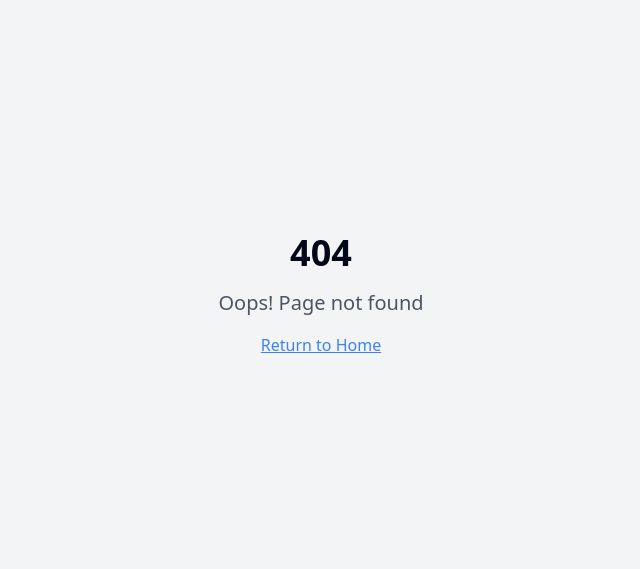
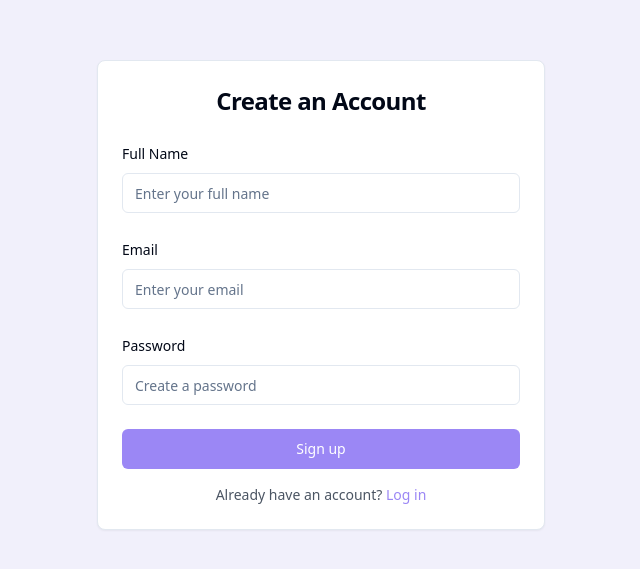
Before and after one commit to dbillion/wanderluxe-magic, a React (Vite) app: page /signup in a window 1280 px wide. Before the commit this address had no page. Shown: the part 105-674 px from the top of the page, without its empty margins (319-959 px from the left). Built offline with nearby package versions, Linux system fonts and the light colour scheme.

Commit message:
Add login/signup pages
Adds basic login and signup functionality using AuthNext, including a welcome message upon successful login to access the AI planning feature.  No specific implementation details are included in this commit.

```diff
--- a/src/App.tsx
+++ b/src/App.tsx
@@ -14,6 +14,8 @@ import Contact from "./pages/Contact";
 import Blog from "./pages/Blog";
 import BestDeals from "./pages/BestDeals";
 import ItineraryGenerator from "./pages/ItineraryGenerator";
+import Login from "./pages/Login";
+import SignUp from "./pages/SignUp";
 
 const queryClient = new QueryClient();
 
@@ -33,6 +35,8 @@ const App = () => (
           <Route path="/blog" element={<Blog />} />
           <Route path="/deals" element={<BestDeals />} />
           <Route path="/planner" element={<ItineraryGenerator />} />
+          <Route path="/login" element={<Login />} />
+          <Route path="/signup" element={<SignUp />} />
           <Route path="*" element={<NotFound />} />
         </Routes>
       </BrowserRouter>
--- a/src/components/Navbar.tsx
+++ b/src/components/Navbar.tsx
@@ -10,6 +10,7 @@ import {
   NavigationMenuTrigger,
 } from "@/components/ui/navigation-menu";
 import { cn } from "@/lib/utils";
+import { Link } from "react-router-dom";
 
 const Navbar = () => {
   return (
@@ -66,8 +67,12 @@ const Navbar = () => {
           </NavigationMenu>
 
           <div className="flex gap-4">
-            <Button variant="ghost">Login</Button>
-            <Button className="bg-primary text-white hover:bg-primary/90">Sign Up</Button>
+            <Button variant="ghost" asChild>
+              <Link to="/login">Login</Link>
+            </Button>
+            <Button className="bg-primary text-white hover:bg-primary/90" asChild>
+              <Link to="/signup">Sign Up</Link>
+            </Button>
           </div>
         </div>
       </div>
--- /dev/null
+++ b/src/components/auth/LoginForm.tsx
@@ -0,0 +1,70 @@
+
+import React from "react";
+import { useForm } from "react-hook-form";
+import { Button } from "@/components/ui/button";
+import {
+  Form,
+  FormControl,
+  FormField,
+  FormItem,
+  FormLabel,
+  FormMessage,
+} from "@/components/ui/form";
+import { Input } from "@/components/ui/input";
+import { useNavigate } from "react-router-dom";
+import { toast } from "sonner";
+
+interface LoginFormValues {
+  email: string;
+  password: string;
+}
+
+const LoginForm = () => {
+  const navigate = useNavigate();
+  const form = useForm<LoginFormValues>();
+
+  const onSubmit = async (data: LoginFormValues) => {
+    // TODO: Implement Supabase authentication
+    console.log("Login data:", data);
+    toast.success("Welcome back! You're now logged in.");
+    navigate("/planner");
+  };
+
+  return (
+    <Form {...form}>
+      <form onSubmit={form.handleSubmit(onSubmit)} className="space-y-6">
+        <FormField
+          control={form.control}
+          name="email"
+          render={({ field }) => (
+            <FormItem>
+              <FormLabel>Email</FormLabel>
+              <FormControl>
+                <Input placeholder="Enter your email" {...field} type="email" />
+              </FormControl>
+              <FormMessage />
+            </FormItem>
+          )}
+        />
+
+        <FormField
+          control={form.control}
+          name="password"
+          render={({ field }) => (
+            <FormItem>
+              <FormLabel>Password</FormLabel>
+              <FormControl>
+                <Input placeholder="Enter your password" {...field} type="password" />
+              </FormControl>
+              <FormMessage />
+            </FormItem>
+          )}
+        />
+
+        <Button type="submit" className="w-full">Log in</Button>
+      </form>
+    </Form>
+  );
+};
+
+export default LoginForm;
--- /dev/null
+++ b/src/components/auth/SignUpForm.tsx
@@ -0,0 +1,85 @@
+
+import React from "react";
+import { useForm } from "react-hook-form";
+import { Button } from "@/components/ui/button";
+import {
+  Form,
+  FormControl,
+  FormField,
+  FormItem,
+  FormLabel,
+  FormMessage,
+} from "@/components/ui/form";
+import { Input } from "@/components/ui/input";
+import { useNavigate } from "react-router-dom";
+import { toast } from "sonner";
+
+interface SignUpFormValues {
+  name: string;
+  email: string;
+  password: string;
+}
+
+const SignUpForm = () => {
+  const navigate = useNavigate();
+  const form = useForm<SignUpFormValues>();
+
+  const onSubmit = async (data: SignUpFormValues) => {
+    // TODO: Implement Supabase authentication
+    console.log("Signup data:", data);
+    toast.success("Account created successfully! Welcome aboard!");
+    navigate("/planner");
+  };
+
+  return (
+    <Form {...form}>
+      <form onSubmit={form.handleSubmit(onSubmit)} className="space-y-6">
+        <FormField
+          control={form.control}
+          name="name"
+          render={({ field }) => (
+            <FormItem>
+              <FormLabel>Full Name</FormLabel>
+              <FormControl>
+                <Input placeholder="Enter your full name" {...field} />
+              </FormControl>
+              <FormMessage />
+            </FormItem>
+          )}
+        />
+
+        <FormField
+          control={form.control}
+          name="email"
+          render={({ field }) => (
+            <FormItem>
+              <FormLabel>Email</FormLabel>
+              <FormControl>
+                <Input placeholder="Enter your email" {...field} type="email" />
+              </FormControl>
+              <FormMessage />
+            </FormItem>
+          )}
+        />
+
+        <FormField
+          control={form.control}
+          name="password"
+          render={({ field }) => (
+            <FormItem>
+              <FormLabel>Password</FormLabel>
+              <FormControl>
+                <Input placeholder="Create a password" {...field} type="password" />
+              </FormControl>
+              <FormMessage />
+            </FormItem>
+          )}
+        />
+
+        <Button type="submit" className="w-full">Sign up</Button>
+      </form>
+    </Form>
+  );
+};
+
+export default SignUpForm;
--- /dev/null
+++ b/src/pages/Login.tsx
@@ -0,0 +1,28 @@
+
+import React from "react";
+import { Link } from "react-router-dom";
+import LoginForm from "@/components/auth/LoginForm";
+import { Card, CardContent, CardHeader, CardTitle } from "@/components/ui/card";
+
+const Login = () => {
+  return (
+    <div className="min-h-screen flex items-center justify-center bg-secondary p-4">
+      <Card className="w-full max-w-md">
+        <CardHeader className="text-center">
+          <CardTitle className="text-2xl font-bold">Welcome Back</CardTitle>
+        </CardHeader>
+        <CardContent>
+          <LoginForm />
+          <p className="text-center mt-4 text-sm text-gray-600">
+            Don't have an account?{" "}
+            <Link to="/signup" className="text-primary hover:underline">
+              Sign up
+            </Link>
+          </p>
+        </CardContent>
+      </Card>
+    </div>
+  );
+};
+
+export default Login;
--- /dev/null
+++ b/src/pages/SignUp.tsx
@@ -0,0 +1,28 @@
+
+import React from "react";
+import { Link } from "react-router-dom";
+import SignUpForm from "@/components/auth/SignUpForm";
+import { Card, CardContent, CardHeader, CardTitle } from "@/components/ui/card";
+
+const SignUp = () => {
+  return (
+    <div className="min-h-screen flex items-center justify-center bg-secondary p-4">
+      <Card className="w-full max-w-md">
+        <CardHeader className="text-center">
+          <CardTitle className="text-2xl font-bold">Create an Account</CardTitle>
+        </CardHeader>
+        <CardContent>
+          <SignUpForm />
+          <p className="text-center mt-4 text-sm text-gray-600">
+            Already have an account?{" "}
+            <Link to="/login" className="text-primary hover:underline">
+              Log in
+            </Link>
+          </p>
+        </CardContent>
+      </Card>
+    </div>
+  );
+};
+
+export default SignUp;
```
